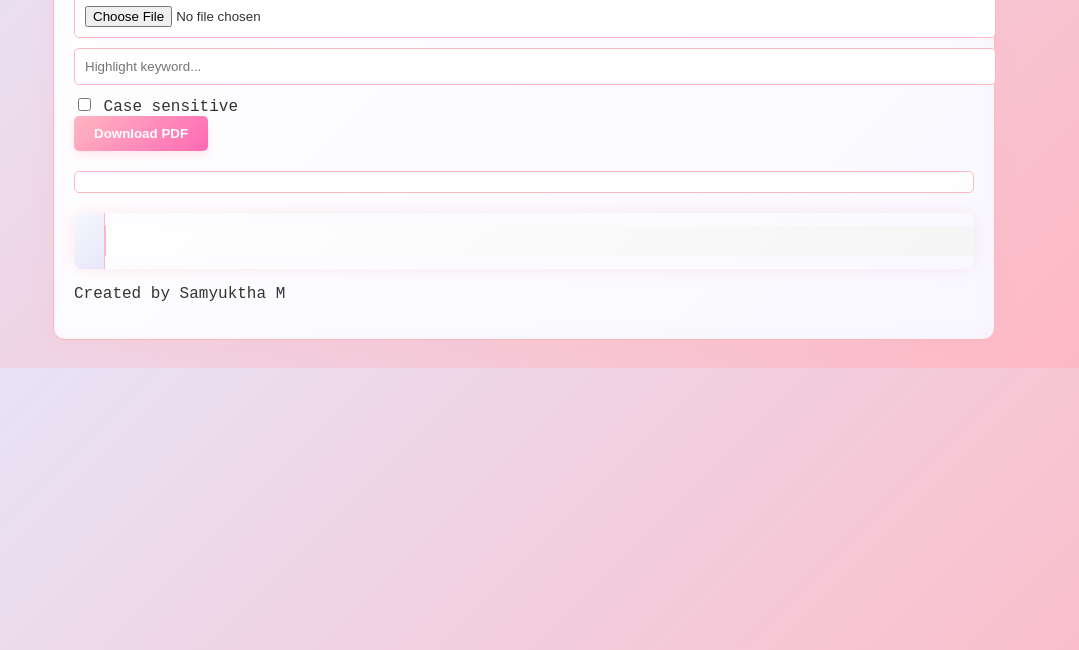
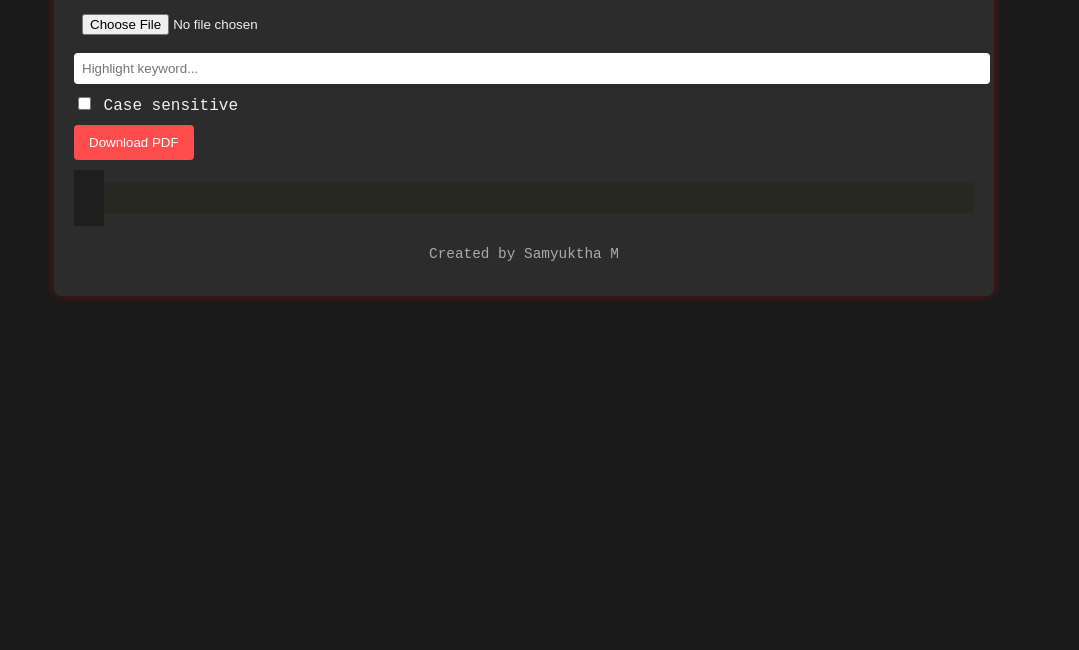
Before and after one commit to samyuktha-23/algorithm-scanner, a plain HTML site: page index.html in a window 1280 px wide. Shown: the part 150-800 px from the top of the page, without its empty margins (116-1195 px from the left). Drawn offline with Linux system fonts and the light colour scheme.

Commit message:
Refactor CSS for dark mode styling
Updated styles for dark mode with new color scheme and layout adjustments.

```diff
--- a/style.css
+++ b/style.css
@@ -1,124 +1,108 @@
 body {
   font-family: 'Courier New', Courier, monospace;
-  background: linear-gradient(135deg, #E6E6FA, #FFB6C1);
-  color: #333333;
+  background-color: #1a1a1a;
+  color: #f0f0f0;
   padding: 20px;
-  transition: all 0.3s ease;
 }
 
 .container {
   max-width: 900px;
   margin: auto;
-  background: linear-gradient(135deg, #FFFFFF, #F8F8FF);
-  color: #333333;
+  background: #2c2c2c;
   padding: 20px;
-  border-radius: 12px;
-  box-shadow: 0 0 20px rgba(255, 182, 193, 0.3), inset 0 0 20px rgba(255, 182, 193, 0.1);
-  border: 1px solid #FFB6C1;
+  border-radius: 8px;
+  box-shadow: 0 0 10px rgba(255, 0, 0, 0.3);
 }
 
-h1 {
-  color: #FF69B4;
-  text-shadow: 0 0 10px rgba(255, 105, 180, 0.5);
+header {
   text-align: center;
   margin-bottom: 20px;
 }
 
-input[type="file"], input[type="text"] {
-  background: #FFFFFF;
-  color: #333333;
-  border: 1px solid #FFB6C1;
-  padding: 10px;
-  border-radius: 5px;
-  width: 100%;
+.logo {
+  height: 60px;
   margin-bottom: 10px;
-  transition: all 0.3s ease;
 }
 
-input[type="file"]:hover, input[type="text"]:hover, input[type="file"]:focus, input[type="text"]:focus {
-  box-shadow: 0 0 10px rgba(255, 182, 193, 0.5);
-  border-color: #FF69B4;
+h1 {
+  color: #ff4c4c;
 }
 
-.controls button {
-  background: linear-gradient(135deg, #FFB6C1, #FF69B4);
-  color: #FFFFFF;
+input[type="file"],
+input[type="text"] {
+  display: block;
+  margin: 10px 0;
+  padding: 8px;
+  width: 100%;
   border: none;
-  padding: 10px 20px;
-  border-radius: 5px;
-  cursor: pointer;
-  font-weight: bold;
-  transition: all 0.3s ease;
-  box-shadow: 0 4px 8px rgba(255, 182, 193, 0.3);
+  border-radius: 4px;
 }
 
-.controls button:hover {
-  background: linear-gradient(135deg, #E6E6FA, #DDA0DD);
-  box-shadow: 0 6px 12px rgba(255, 182, 193, 0.5);
-  transform: translateY(-2px);
+label {
+  display: block;
+  margin-bottom: 10px;
+}
+
+.controls {
+  margin: 10px 0;
+  display: flex;
+  gap: 10px;
+}
+
+button {
+  background-color: #ff4c4c;
+  color: white;
+  border: none;
+  padding: 10px 15px;
+  border-radius: 4px;
+  cursor: pointer;
+}
+
+button:hover {
+  background-color: #e03b3b;
 }
 
 .code-wrapper {
   display: flex;
-  margin-top: 20px;
-  border-radius: 8px;
-  overflow: hidden;
-  box-shadow: 0 0 15px rgba(255, 182, 193, 0.3);
+  margin-top: 10px;
 }
 
 .line-numbers {
-  background: linear-gradient(135deg, #F8F8FF, #E6E6FA);
-  color: #666666;
+  background-color: #1e1e1e;
+  color: #888;
   padding: 15px;
   text-align: right;
-  -webkit-user-select: none;
-  -moz-user-select: none;
-  -ms-user-select: none;
   user-select: none;
-  border-right: 1px solid #FFB6C1;
 }
 
 .code-box {
   flex: 1;
-  background: linear-gradient(135deg, #FFFFFF, #F5F5F5);
-  color: #333333;
+  background-color: #272822;
+  color: #f8f8f2;
   padding: 15px;
   white-space: pre-wrap;
   overflow-x: auto;
-  border-left: 1px solid #FFB6C1;
 }
 
 .keyword {
-  color: #FF69B4;
+  color: #66d9ef;
   font-weight: bold;
-  text-shadow: 0 0 5px rgba(255, 105, 180, 0.5);
 }
 
 .highlight {
-  background: linear-gradient(135deg, #FFB6C1, #FF69B4);
-  color: #FFFFFF;
-  padding: 2px 4px;
-  border-radius: 3px;
-  box-shadow: 0 0 5px rgba(255, 182, 193, 0.5);
+  background-color: yellow;
+  color: black;
 }
 
 #complexity {
-  margin-top: 20px;
+  margin-top: 10px;
   font-weight: bold;
-  color: #FF69B4;
-  text-shadow: 0 0 10px rgba(255, 105, 180, 0.5);
-  background: rgba(255, 255, 255, 0.8);
-  padding: 10px;
-  border-radius: 5px;
-  border: 1px solid #FFB6C1;
+  color: #ffcc00;
 }
 
-details summary {
-  cursor: pointer;
-  color: #FF69B4;
-  font-weight: bold;
+footer {
+  margin-top: 20px;
+  text-align: center;
+  font-size: 0.9em;
+  color: #aaa;
 }
-
-details summary:hover {
-  color: #FFB6C1;
-}
```
